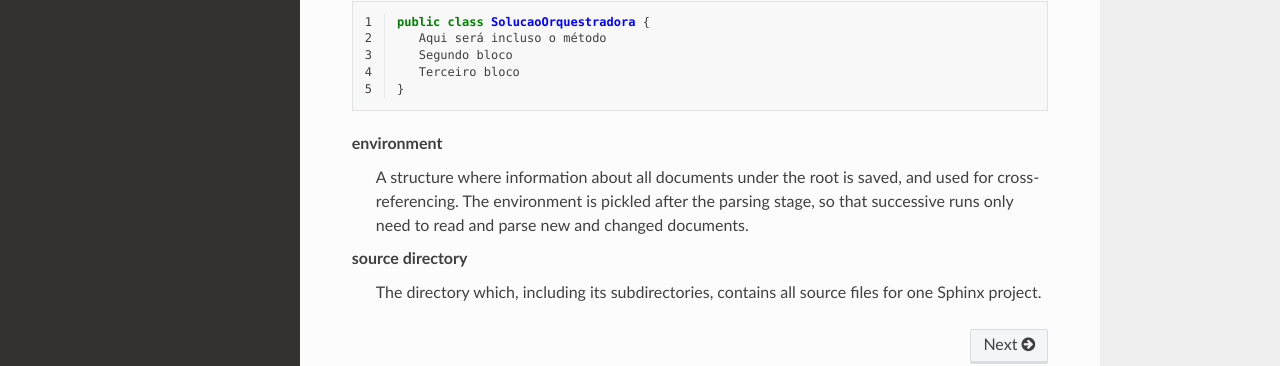
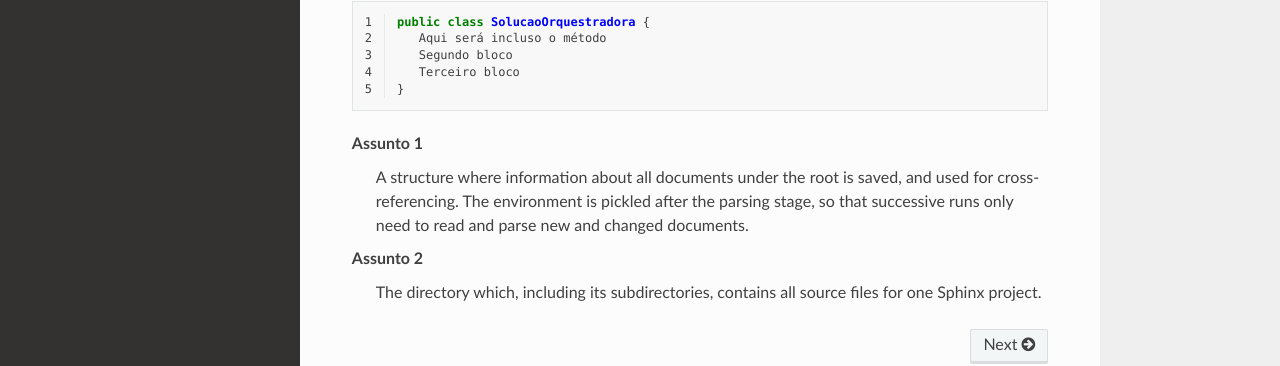
Before and after one commit to dionisribeiro/solucao-orquestradora, a Sphinx documentation site: the page built from docs/source/index.rst, in a window 1280 px wide and 900 px high, scrolled down 722 px. Shown: the part 406-772 px from the top of the window. Built offline with Sphinx 7.4.7 and the Read the Docs theme 2.0.0, drawn with Linux system fonts in a browser that asks for light colours.

Commit message:
Update index.rst

```diff
--- a/docs/source/index.rst
+++ b/docs/source/index.rst
@@ -69,12 +69,12 @@ Contents
 
 .. glossary::
 
-   environment
+   Assunto 1
       A structure where information about all documents under the root is
       saved, and used for cross-referencing.  The environment is pickled
       after the parsing stage, so that successive runs only need to read
       and parse new and changed documents.
 
-   source directory
+   Assunto 2
       The directory which, including its subdirectories, contains all
       source files for one Sphinx project.
```
